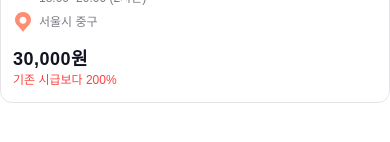
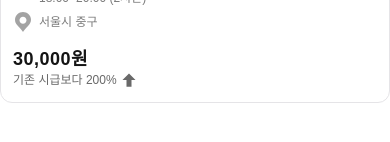
Before and after one commit to TheJulge/Frontend, a Next.js app: page /card in a window 390 px wide. Shown: the part 158-300 px from the top of the page. Built offline with nearby package versions, Linux system fonts and the light colour scheme; a web font is replaced by a local one.

Commit message:
[#4]design: PayIncrease 컴포넌트 svg 반응형으로 색상 바뀌도록 설정

```diff
--- a/components/commons/card/payIncrease/PayIncrease.module.scss
+++ b/components/commons/card/payIncrease/PayIncrease.module.scss
@@ -35,5 +35,11 @@
         @include caption(--red40);
       }
     }
+    svg {
+      fill: var(--white);
+      @include mobile {
+        fill: var(--red40);
+      }
+    }
   }
 }
--- a/pages/card.tsx
+++ b/pages/card.tsx
@@ -7,7 +7,7 @@ const NOTICE_MOCK = {
     startsAt: '2023-07-07T18:00:00.000Z',
     workhour: 2,
     description: '도와주세요',
-    closed: false,
+    closed: true,
     shop: {
       item: {
         id: '4490151c-5217-4157-b072-9c37b05bed47',
```
Also changed, not shown: public/images/card/arrowUpIcon.svg.
